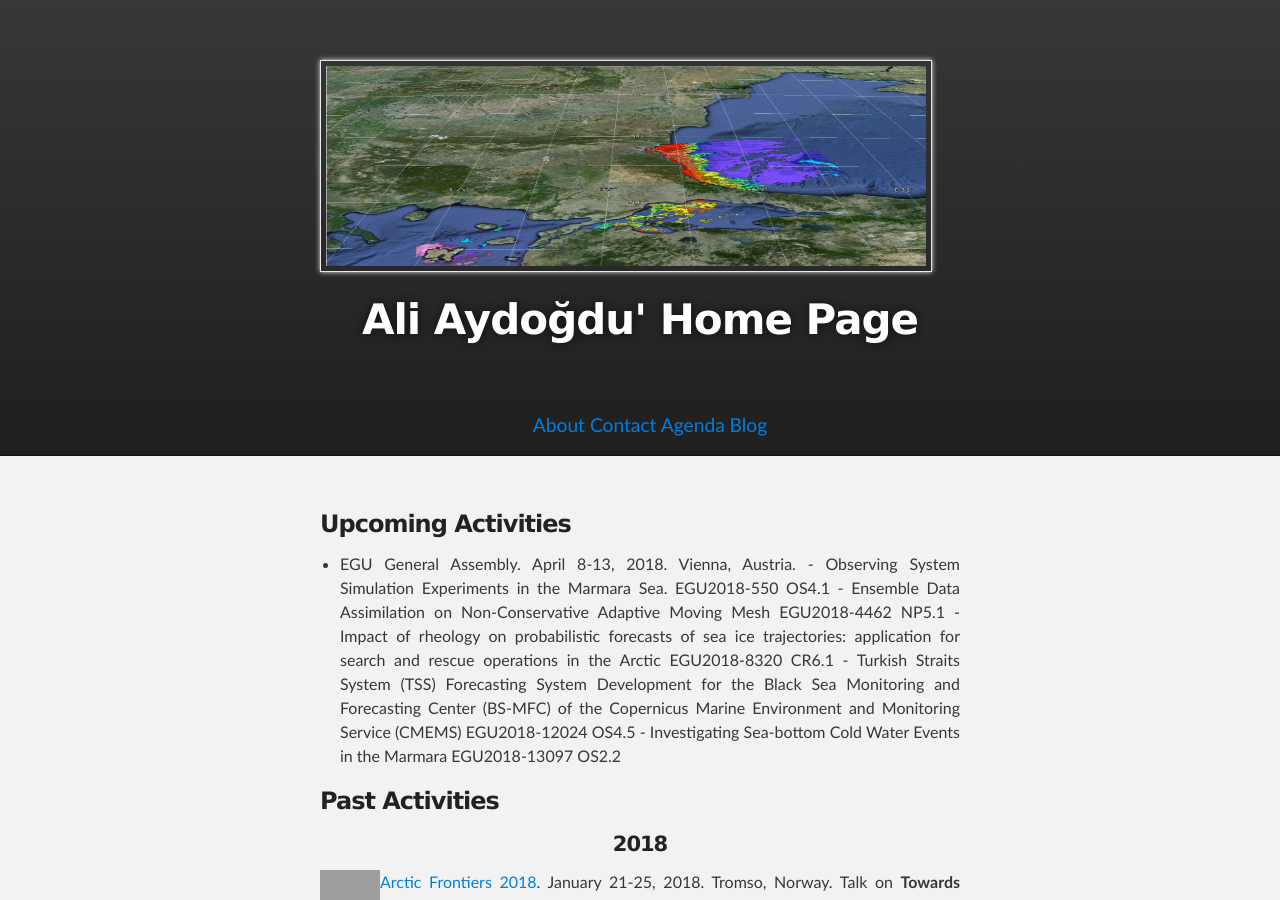
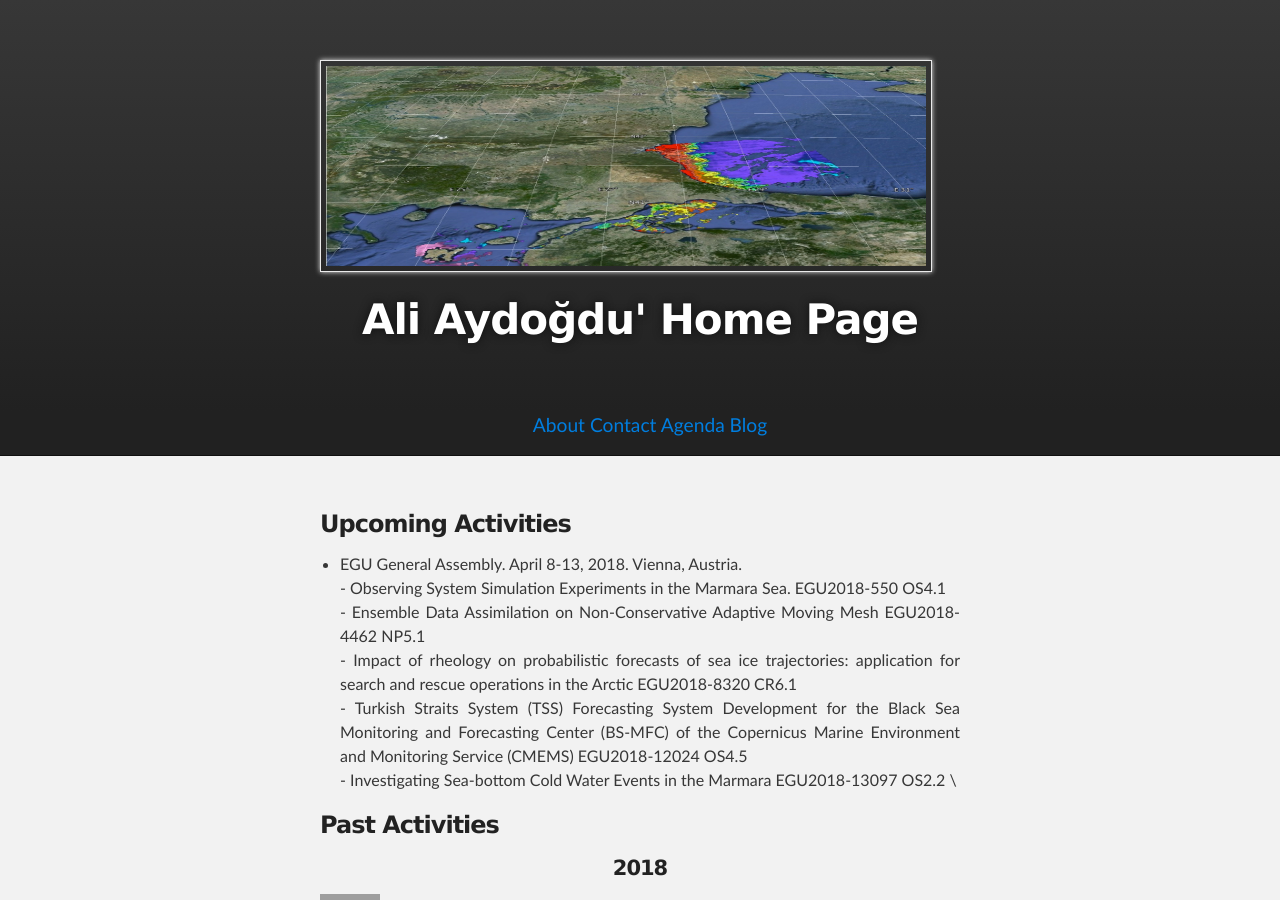
Before and after one commit to aydogduali/aydogduali.github.io, a Jekyll site: the page built from calendar/index.md, in a window 1280 px wide and 900 px high. Built offline with Jekyll 4.4.1, drawn with Linux system fonts in a browser that asks for light colours; the repository's description, which GitHub fills in, is left out; our own code applies the rules of GitHub Pages for plain Markdown files; grey boxes are pictures that could not be loaded.

Commit message:
EGU 2018 presentations

```diff
--- a/calendar/index.md
+++ b/calendar/index.md
@@ -4,12 +4,12 @@ layout: default
 
 ###  Upcoming Activities
 
-- EGU General Assembly. April 8-13, 2018. Vienna, Austria.
-        - Observing System Simulation Experiments in the Marmara Sea. EGU2018-550 OS4.1
-        - Ensemble Data Assimilation on Non-Conservative Adaptive Moving Mesh EGU2018-4462 NP5.1
-        - Impact of rheology on probabilistic forecasts of sea ice trajectories: application for search and rescue operations in the Arctic EGU2018-8320 CR6.1
-        - Turkish Straits System (TSS) Forecasting System Development for the Black Sea Monitoring and Forecasting Center (BS-MFC) of the Copernicus Marine Environment and Monitoring Service (CMEMS) EGU2018-12024 OS4.5
-        - Investigating Sea-bottom Cold Water Events in the Marmara EGU2018-13097 OS2.2
+- EGU General Assembly. April 8-13, 2018. Vienna, Austria. \\
+        - Observing System Simulation Experiments in the Marmara Sea. EGU2018-550 OS4.1 \\
+        - Ensemble Data Assimilation on Non-Conservative Adaptive Moving Mesh EGU2018-4462 NP5.1 \\
+        - Impact of rheology on probabilistic forecasts of sea ice trajectories: application for search and rescue operations in the Arctic EGU2018-8320 CR6.1 \\
+        - Turkish Straits System (TSS) Forecasting System Development for the Black Sea Monitoring and Forecasting Center (BS-MFC) of the Copernicus Marine Environment and Monitoring Service (CMEMS) EGU2018-12024 OS4.5 \\
+        - Investigating Sea-bottom Cold Water Events in the Marmara EGU2018-13097 OS2.2 \\
 
 ###  Past Activities
 
```
